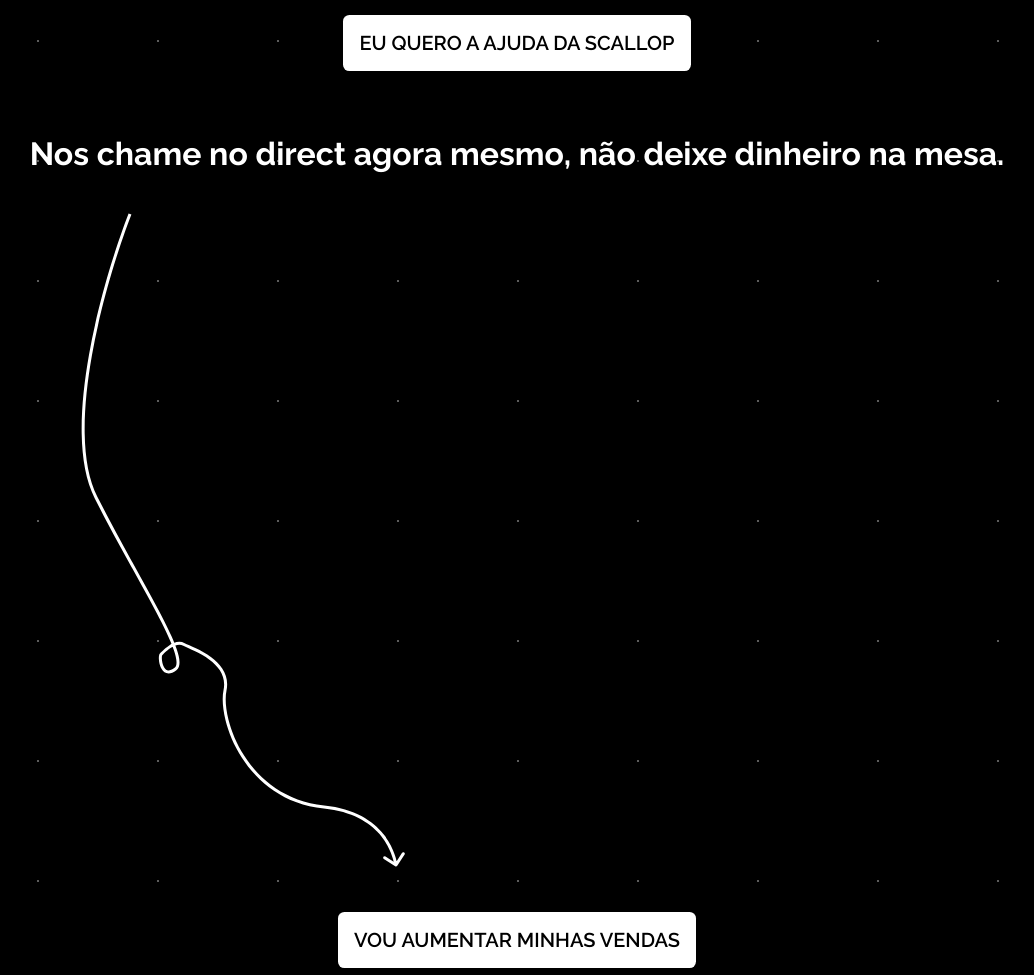
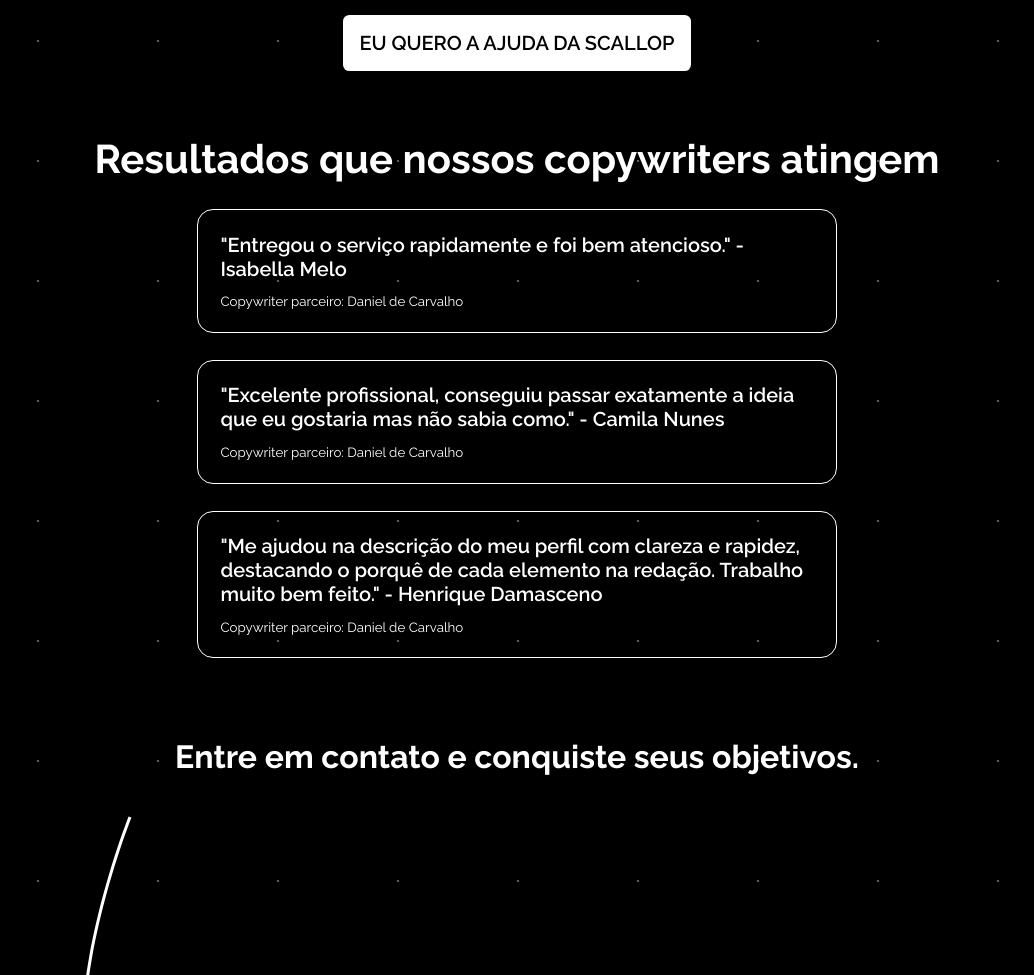
Before and after one commit to Murilo-V/scallop-private, a plain HTML site: page index.html in a window 1280 px wide. Shown: the part 1200-2175 px from the top of the page, without its empty margins (123-1157 px from the left). Drawn offline with Linux system fonts and the light colour scheme.

Commit message:
feat: results

```diff
--- a/index.html
+++ b/index.html
@@ -35,12 +35,29 @@
             <p>4. Você aumenta suas vendas com um site bonito e bem escrito.</p>
         </div>
         <a target="_blank" href="https://www.instagram.com/scallop.dev/">EU QUERO A AJUDA DA SCALLOP</a>
-        <h3 style="margin: 5rem 0 0 0">Nos chame no direct agora mesmo, não deixe dinheiro na mesa.</h3>
+        <h2 style="margin: 5rem 0 0 0">Resultados que nossos copywriters atingem</h3>
+
+        <div class="result">
+            <p>"Entregou o serviço rapidamente e foi bem atencioso." - Isabella Melo</p>
+            <p>Copywriter parceiro: Daniel de Carvalho</p>
+        </div>
+
+        <div class="result">
+            <p>"Excelente profissional, conseguiu passar exatamente a ideia que eu gostaria mas não sabia como." - Camila Nunes</p>
+            <p>Copywriter parceiro: Daniel de Carvalho</p>
+        </div>
+
+        <div class="result">
+            <p>"Me ajudou na descrição do meu perfil com clareza e rapidez, destacando o porquê de cada elemento na redação. Trabalho muito bem feito." - Henrique Damasceno</p>
+            <p>Copywriter parceiro: Daniel de Carvalho</p>
+        </div>
+
+        <h3 style="margin: 5rem 0 0 0">Entre em contato e conquiste seus objetivos.</h3>
         <img style="width: 100%; margin-bottom: 2rem;" src="assets/back_arrow.svg" alt="Flecha">
         <a  target="_blank" href="https://www.instagram.com/scallop.dev/">VOU AUMENTAR MINHAS VENDAS</a>
     </div>
     <footer style="color: rgba(255, 255, 255, 0.2); position: fixed; bottom: 0; width: 100%; text-align: right; font-size: small;">
-        Scallop Invest &copy; 2023 - Todos os direitos reservados
+        Scallop Development &copy; 2023 - Todos os direitos reservados
     </footer>
 </body>
 </html>
--- a/styles.css
+++ b/styles.css
@@ -147,3 +147,23 @@ color: white;
 	animation-delay:0s;
 	-webkit-animation-delay:0s; /* Safari 和 Chrome */
 }
+
+.result {
+    border: 1px solid white;
+    border-radius: 1rem;
+    width: 50vw;
+    margin: 1.7rem auto;
+    padding: 1rem;
+    text-align: left;
+}
+
+.result p {
+    margin: 0;
+    padding: 0.4rem;
+    font-weight: 600;
+ }
+
+.result p:last-child {
+   font-size: 10pt;
+   font-weight: 400;
+}
```
